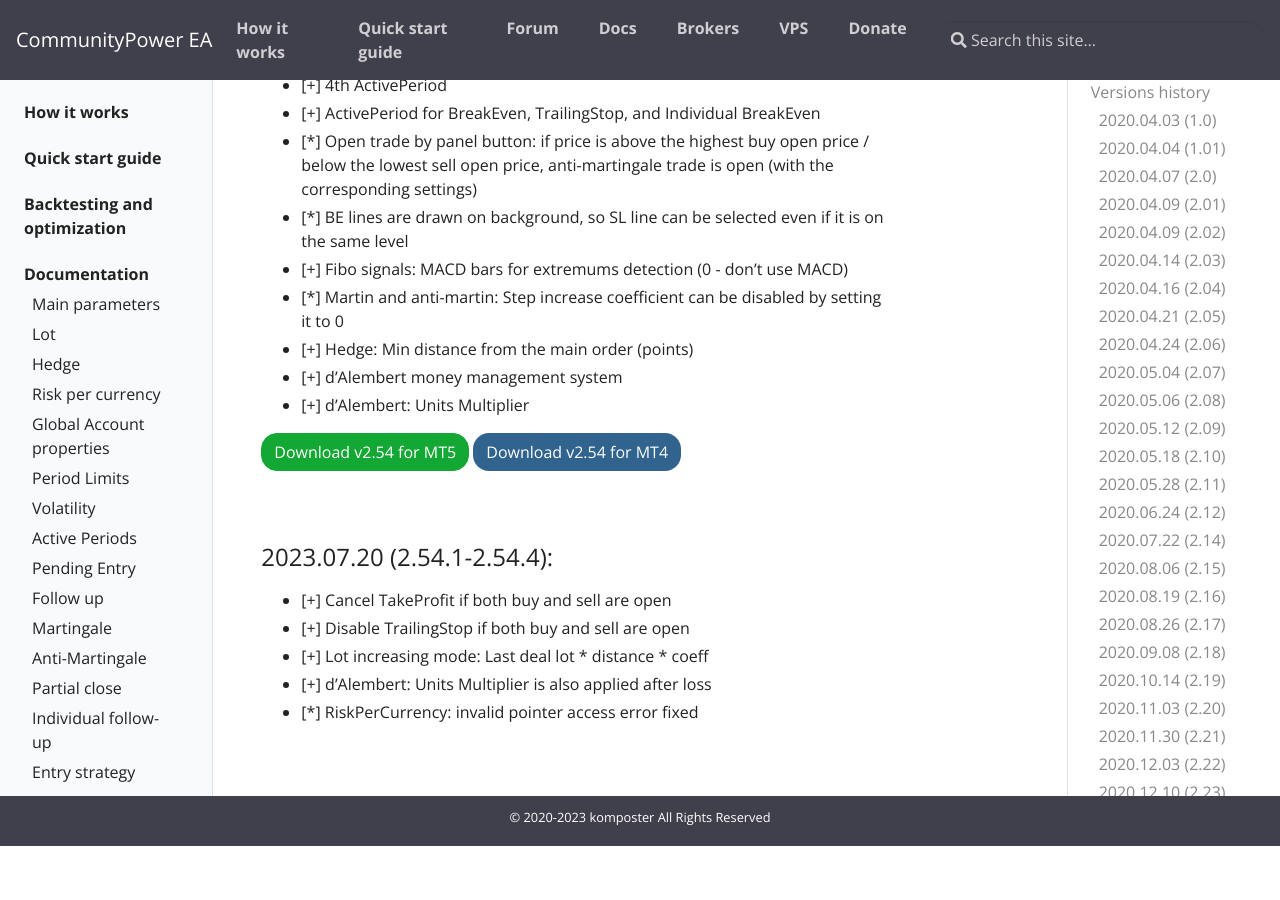
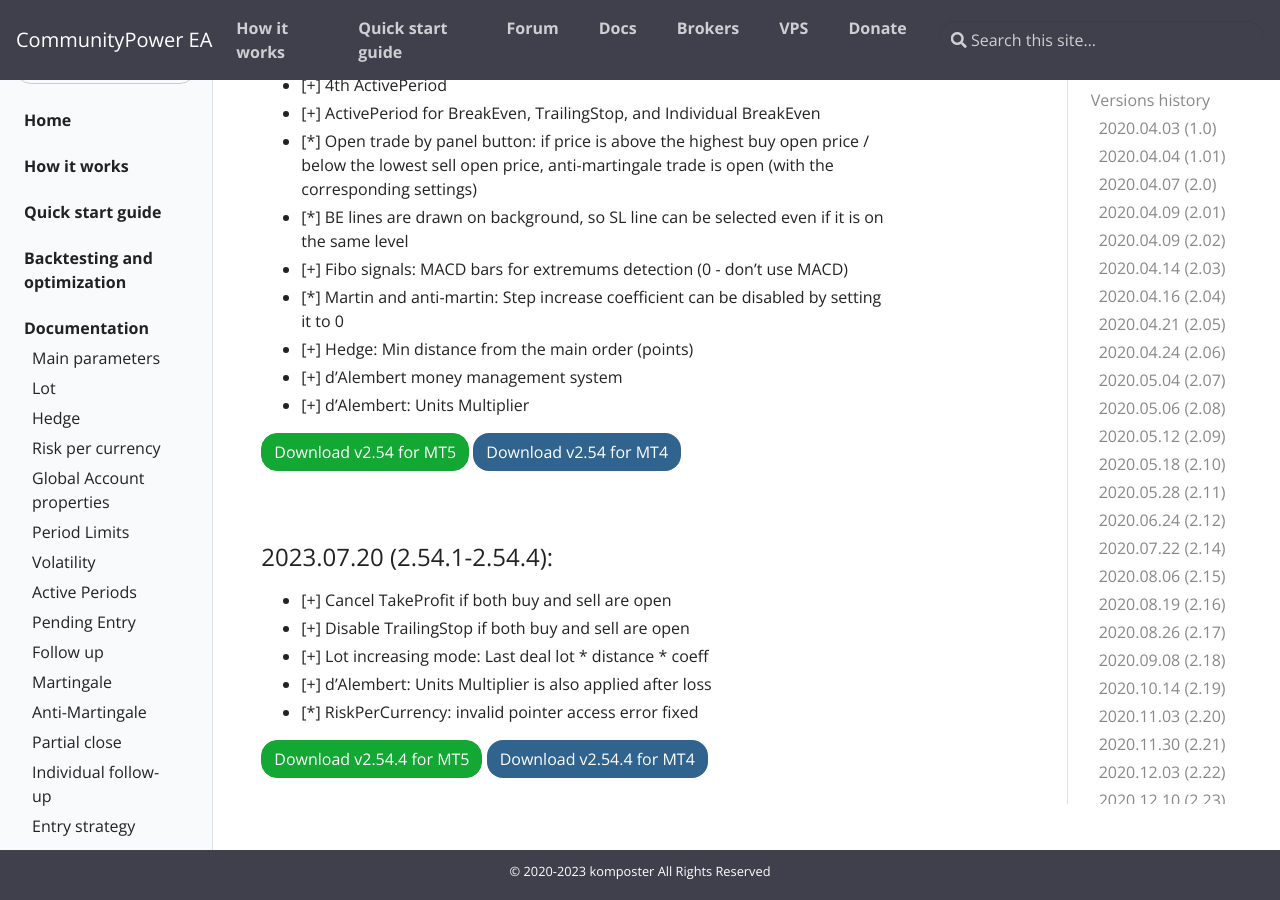
Before and after one commit to komposter/CommunityPowerEA.com, a Jekyll site: the page built from _docs/versions-history.md, in a window 1280 px wide and 900 px high, scrolled down 19358 px. Built offline with Jekyll 4.4.1, drawn with Linux system fonts in a browser that asks for light colours; before the commit the page ends 20204 px from its top, so only the background shows below that.

Commit message:
Content change

```diff
--- a/_docs/versions-history.md
+++ b/_docs/versions-history.md
@@ -671,3 +671,6 @@
 * [+] Lot increasing mode: Last deal lot * distance * coeff
 * [+] d'Alembert: Units Multiplier is also applied after loss
 * [*] RiskPerCurrency: invalid pointer access error fixed
+
+[<button class="btn btn-success">Download v2.54.4 for MT5</button>]({{site.baseurl}}/assets/EAs/CommunityPower 2.54.4.ex5)
+[<button class="btn btn-primary">Download v2.54.4 for MT4</button>]({{site.baseurl}}/assets/EAs/CommunityPower 2.54.4.ex4)
```
